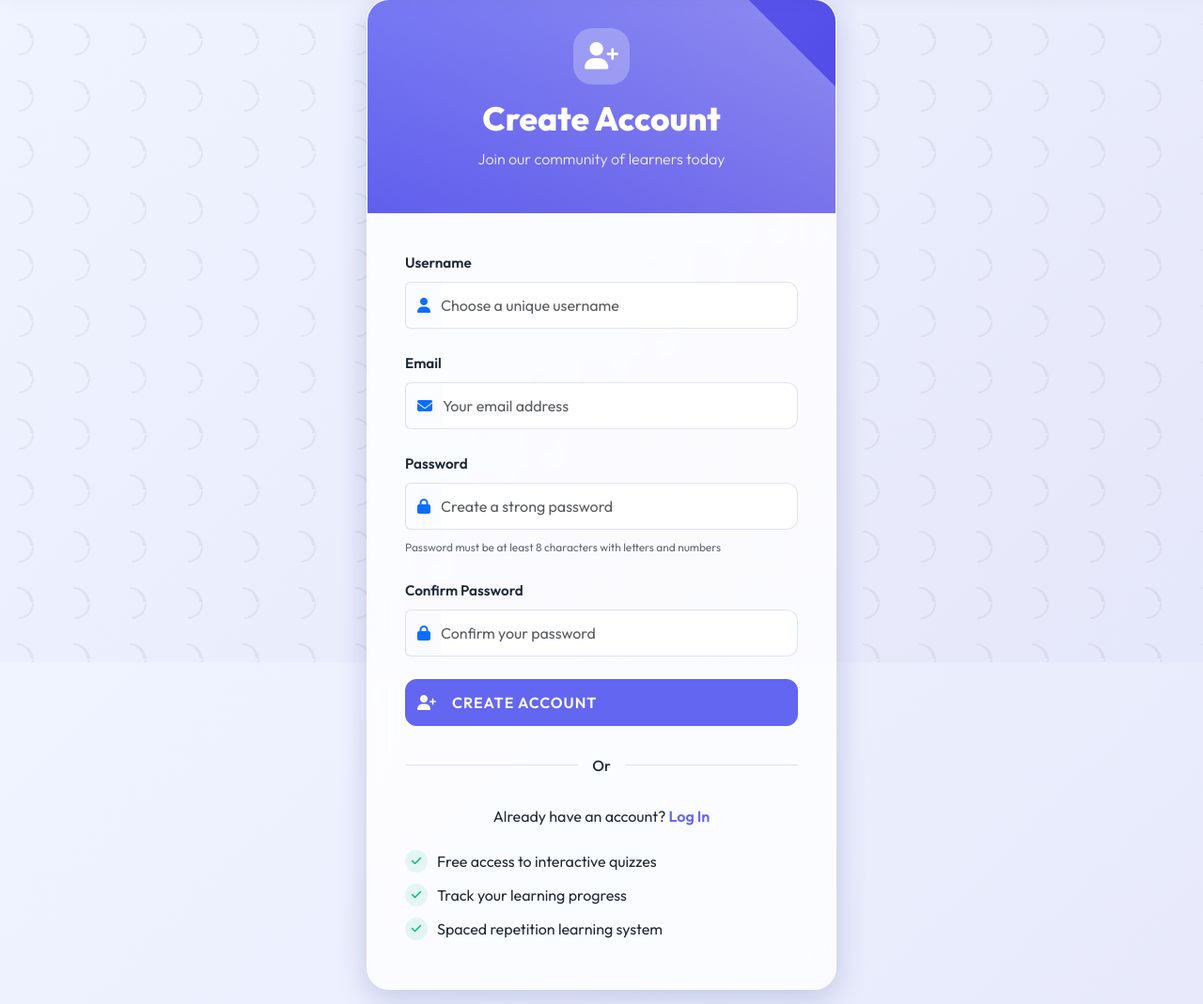
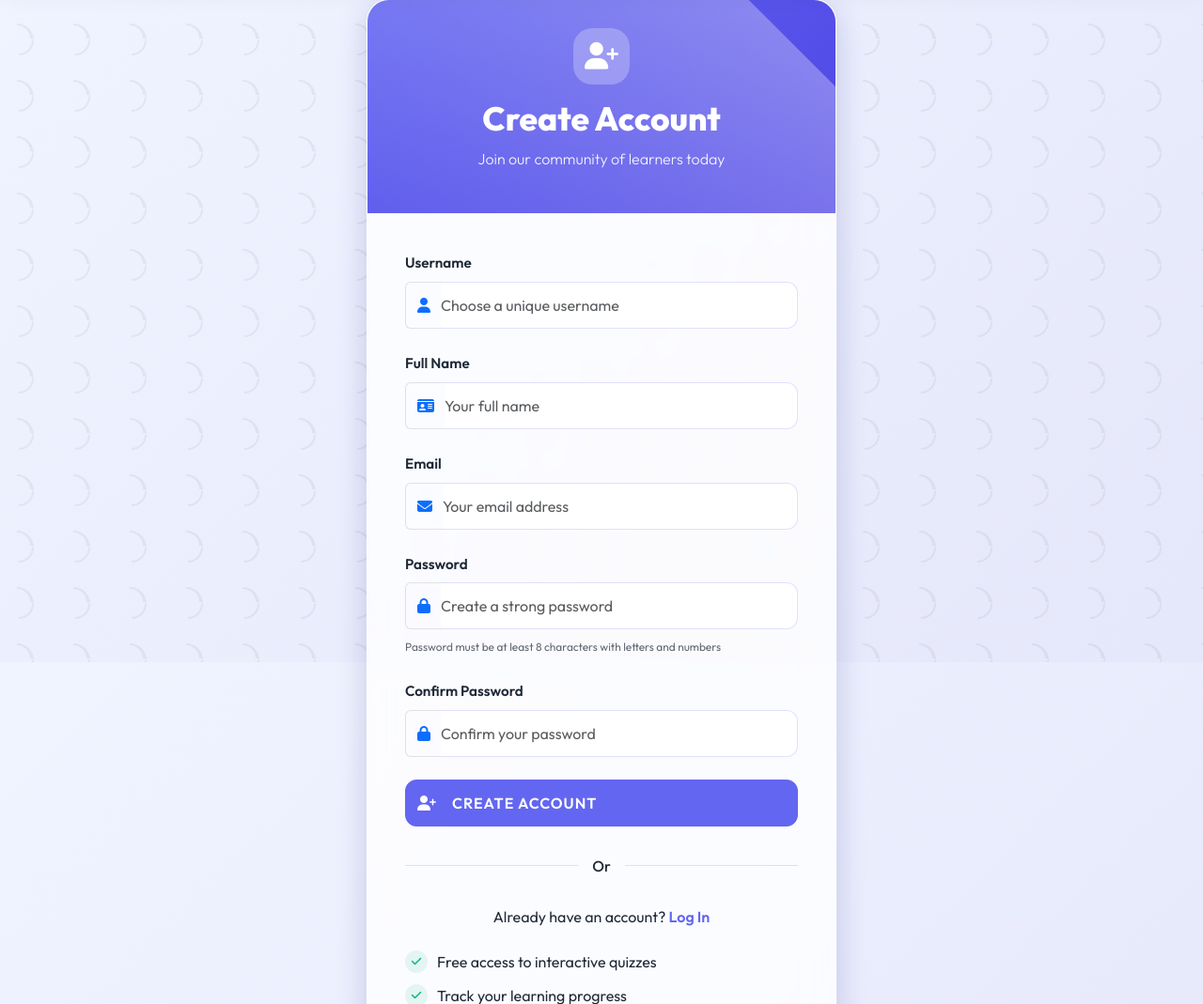
Before and after one commit to dr-gregory-house/PrepAcredia, a Flask app: page /auth/register in a window 1280 px wide. Shown: the part 95-1164 px from the top of the page at 94% size. Run offline with Flask 3, Linux system fonts and the light colour scheme.

Commit message:
Update register template

```diff
--- a/app/templates/auth/register.html
+++ b/app/templates/auth/register.html
@@ -218,6 +218,17 @@
                 </div>
 
                 <div class="mb-4">
+                    <label for="name" class="auth-form-label">Full Name</label>
+                    <div class="input-group">
+                        <span class="input-group-text bg-transparent border-end-0">
+                            <i class="fas fa-id-card text-primary"></i>
+                        </span>
+                        <input type="text" class="form-control auth-form-control border-start-0 ps-0"
+                               id="name" name="name" placeholder="Your full name" required>
+                    </div>
+                </div>
+
+                <div class="mb-4">
                     <label for="email" class="auth-form-label">Email</label>
                     <div class="input-group">
                         <span class="input-group-text bg-transparent border-end-0">
```
